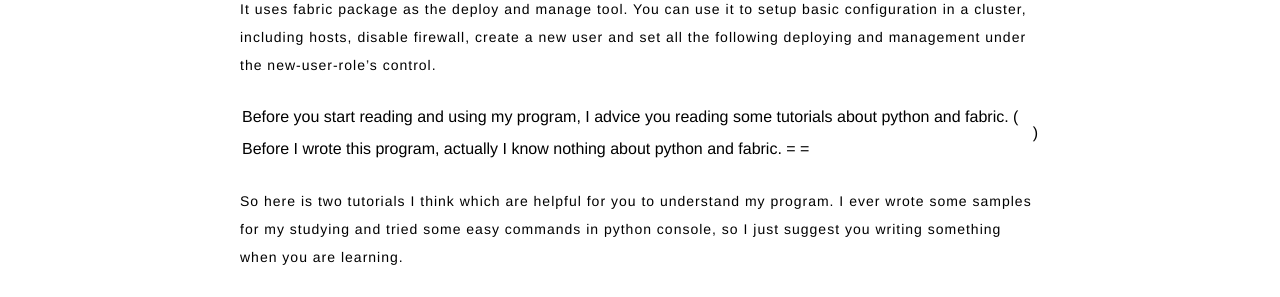
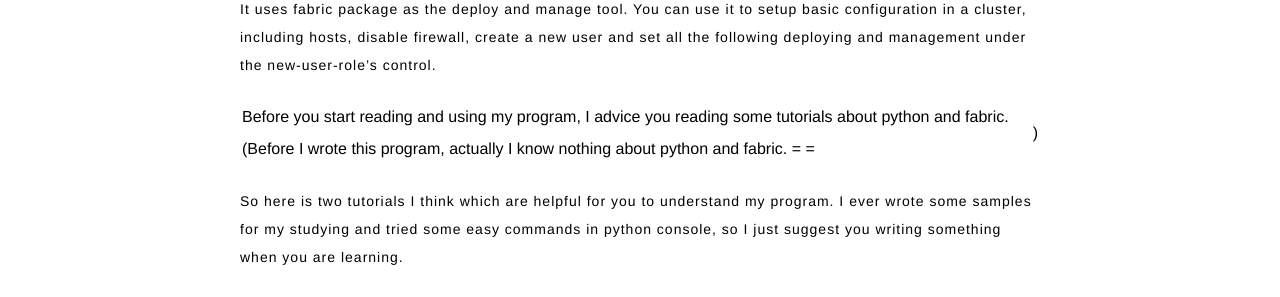
Before and after one commit to chuxi/chuxi.github.io, a Jekyll site: the page built from _posts/2014-12-16-Fabric-Spark-Cluster.md, in a window 1280 px wide and 900 px high. Shown: the part 332-629 px from the top of the window. Built offline with Jekyll 4.4.1, drawn with Linux system fonts in a browser that asks for light colours.

```diff
--- a/_posts/2014-12-16-Fabric-Spark-Cluster.md
+++ b/_posts/2014-12-16-Fabric-Spark-Cluster.md
@@ -11,7 +11,7 @@ fabcluster is a python program for spark (including hadoop, hbase, kafka, zookee
 
 It uses fabric package as the deploy and manage tool. You can use it to setup basic configuration in a cluster, including hosts, disable firewall, create a new user and set all the following deploying and management under the new-user-role's control.
 
-Before you start reading and using my program, I advice you reading some tutorials about python and fabric. ( Before I wrote this program, actually I know nothing about python and fabric. = =| )
+Before you start reading and using my program, I advice you reading some tutorials about python and fabric. \(Before I wrote this program, actually I know nothing about python and fabric. = =|\)
 
 So here is two tutorials I think which are helpful for you to understand my program. I ever wrote some samples for my studying and tried some easy commands in python console, so I just suggest you writing something when you are learning.
 
```
